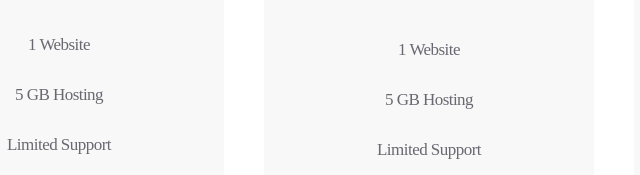
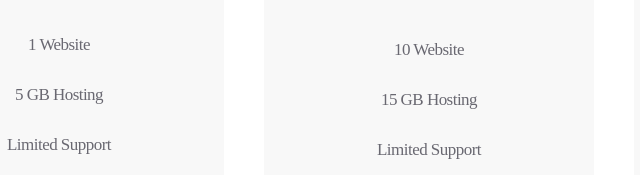
Before and after one commit to OlenaKurochka/logoipsum, a plain HTML site: page index.html in a window 1280 px wide. Shown: the part 1932-2107 px from the top of the page, 211-851 px from the left. Drawn offline with nearby package versions, Linux system fonts and the light colour scheme.

Commit message:
Add files via upload

```diff
--- a/index.html
+++ b/index.html
@@ -105,8 +105,8 @@
                     $29<span>/month</span>
                 </h3>
                 <ul>
-                    <li class="item__li">1 Website</li>
-                    <li class="item__li">5 GB Hosting</li>
+                    <li class="item__li">10 Website</li>
+                    <li class="item__li">15 GB Hosting</li>
                     <li class="item__li">Limited Support</li>
                 </ul>
                 <button class="button button__item"> Get Started </button>
```
